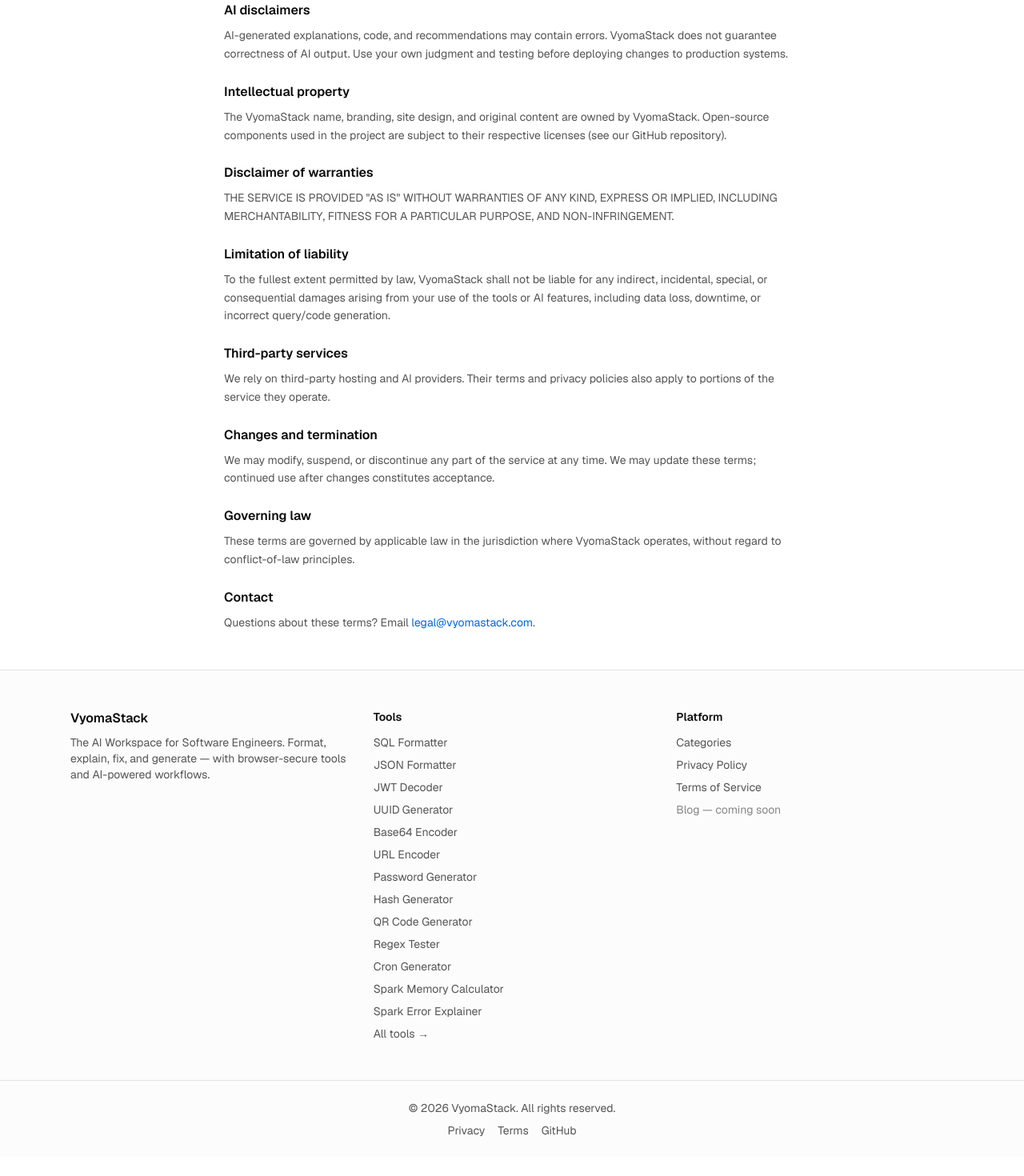
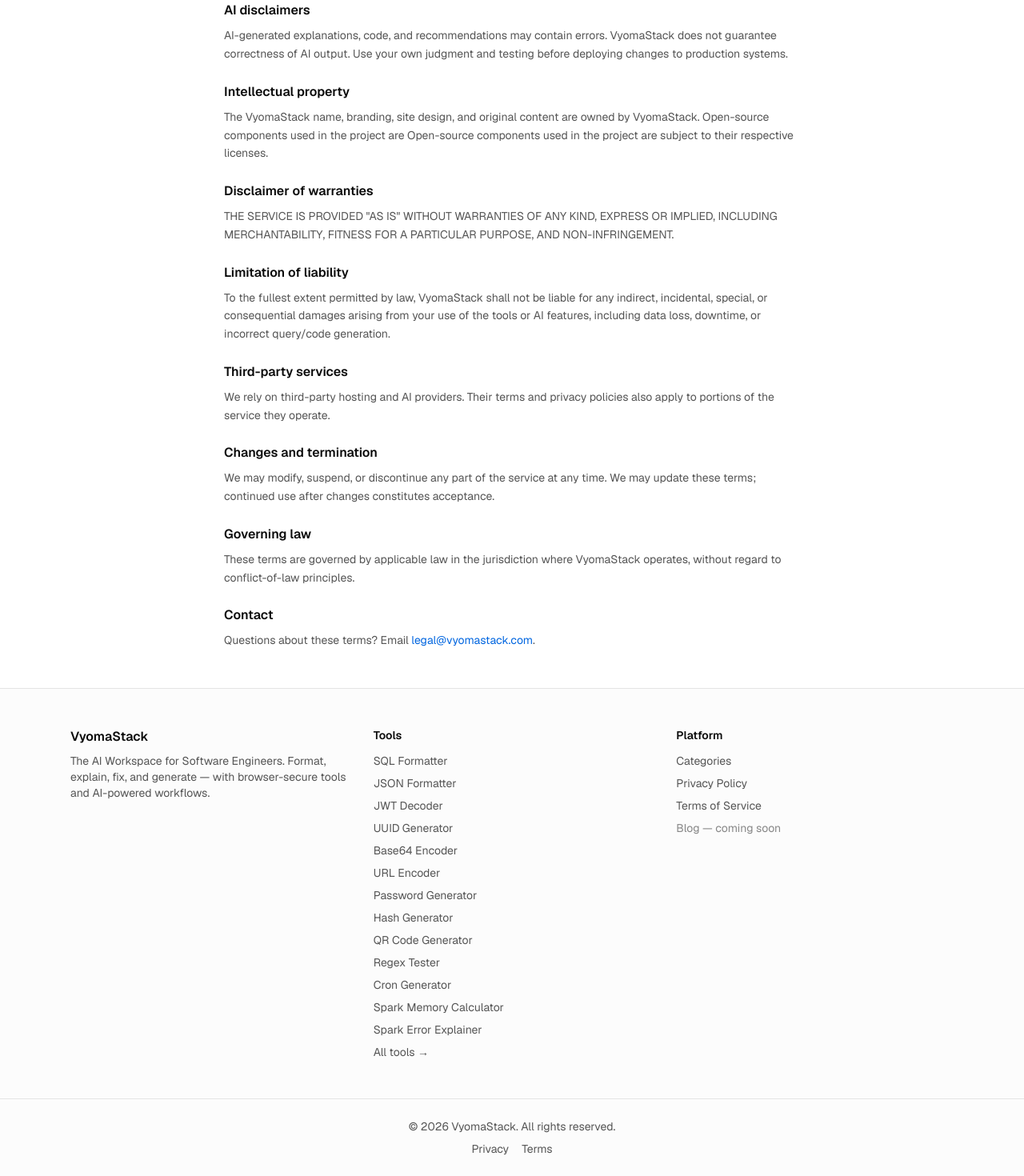
Before and after one commit to VyomaStack/website, a Next.js app: page /terms in a window 1280 px wide. Shown: the part 885-2355 px from the top of the page at 80% size. Before the commit the page ends 2332 px from the top, so only its background shows below. Built offline with nearby package versions, Linux system fonts and the light colour scheme; no server answers.

Commit message:
chore: remove public GitHub link from footer
Use vaibhavakatkar as commit identity and drop GitHub from the marketing site footer.

```diff
--- a/src/app/terms/page.tsx
+++ b/src/app/terms/page.tsx
@@ -75,7 +75,8 @@
         <p>
           The VyomaStack name, branding, site design, and original content are
           owned by VyomaStack. Open-source components used in the project are
-          subject to their respective licenses (see our GitHub repository).
+          Open-source components used in the project are subject to their
+          respective licenses.
         </p>
       </LegalSection>
 
--- a/src/components/layout/site-footer.tsx
+++ b/src/components/layout/site-footer.tsx
@@ -88,14 +88,6 @@
           <Link href="/terms" className="transition-colors hover:text-primary">
             Terms
           </Link>
-          <a
-            href="https://github.com/VyomaStack/website"
-            target="_blank"
-            rel="noopener noreferrer"
-            className="transition-colors hover:text-primary"
-          >
-            GitHub
-          </a>
         </p>
       </div>
     </footer>
```
